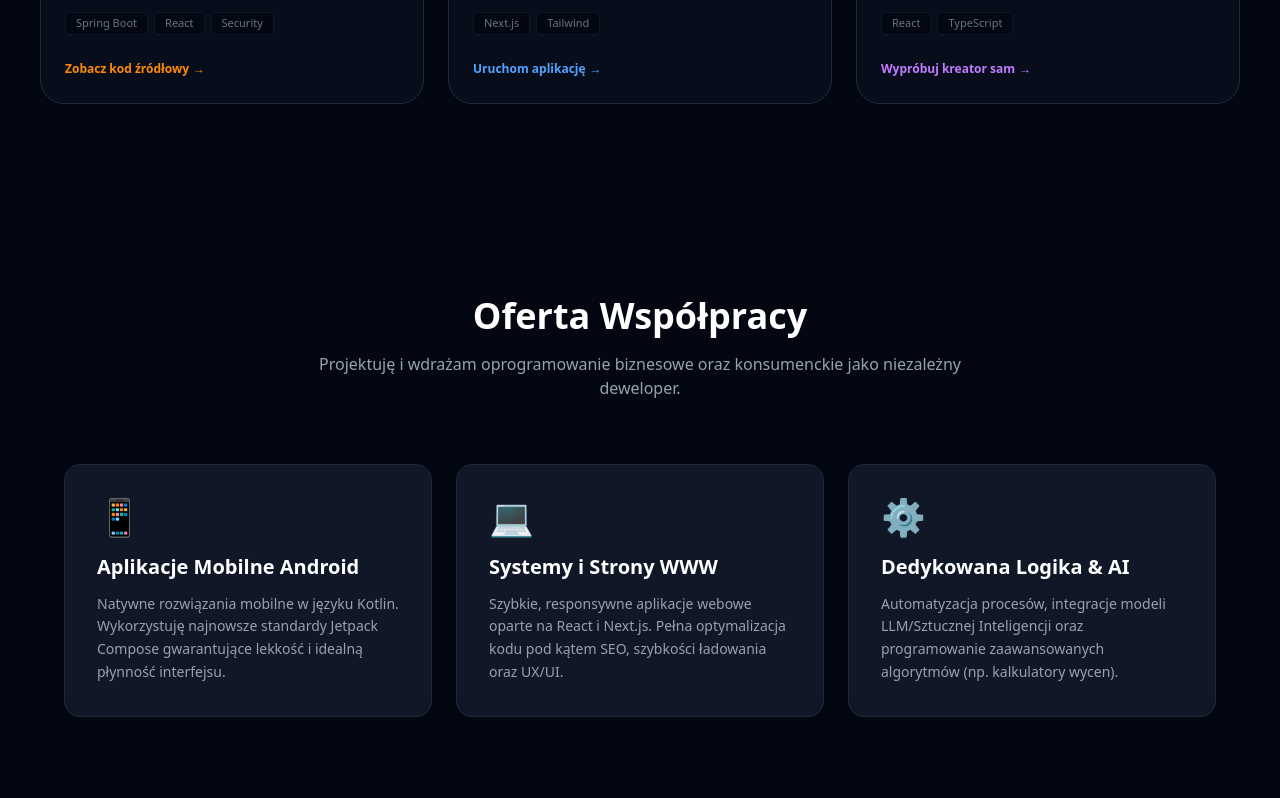
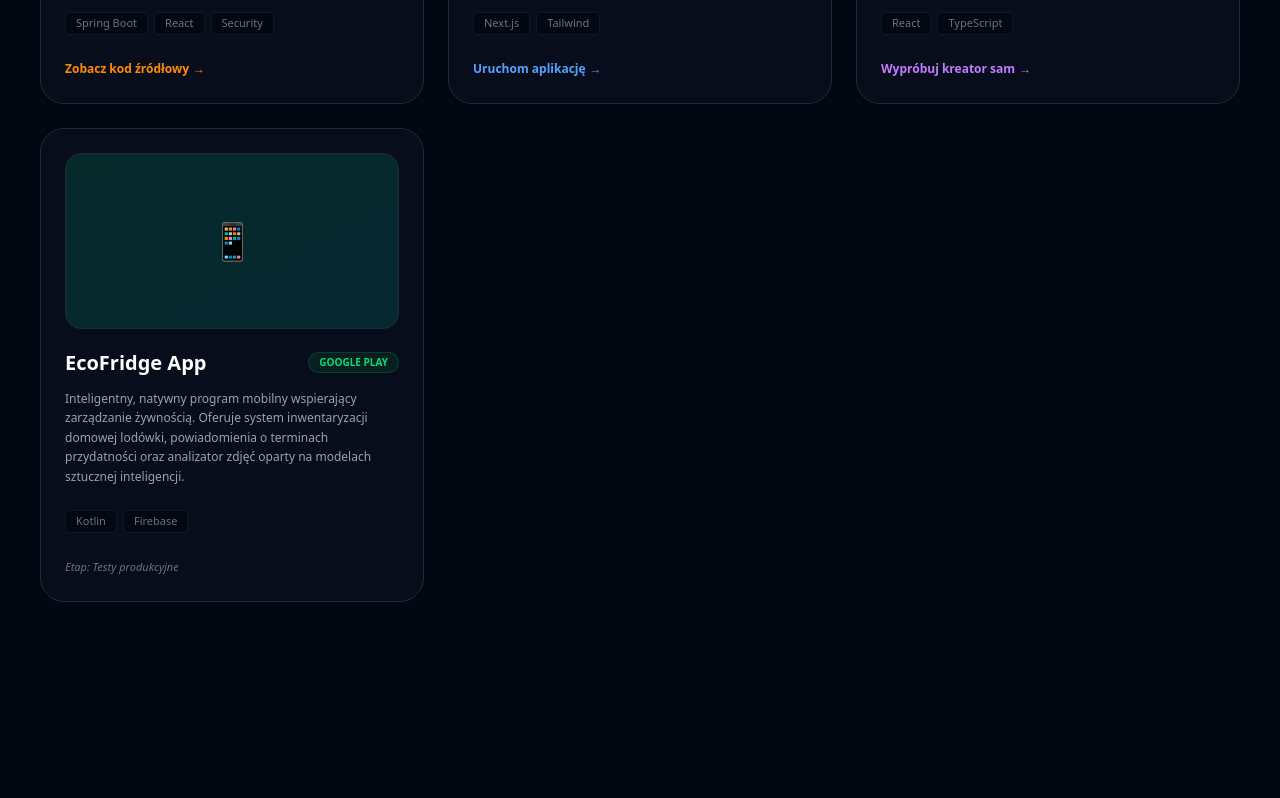
Before and after one commit to dzienbardzodobry/modern-portfolio-nextjs, a Next.js app: page / in a window 1280 px wide. Shown: the part 1440-2238 px from the top of the page. Built offline with nearby package versions, Linux system fonts and the light colour scheme.

Commit message:
Dodanie symulatora cateringu i stabilizacja nawigacji

```diff
--- a/app/page.tsx
+++ b/app/page.tsx
@@ -259,6 +259,35 @@ export default function Home() {
                 <Link href="/kreator-formularzy" className="inline-flex items-center text-xs font-bold text-purple-400 hover:text-purple-300 gap-1 group/link">
                   Wypróbuj kreator sam <span className="transform group-hover/link:translate-x-1 transition-transform">→</span>
                 </Link>
+              </div>
+            </motion.div>
+
+            {/* PROJEKT 4: EcoFridge */}
+            <motion.div
+              initial={{ opacity: 0, y: 20 }}
+              whileInView={{ opacity: 1, y: 0 }}
+              viewport={{ once: true }}
+              className="bg-gray-900/40 border border-gray-800 hover:border-green-500/40 p-6 rounded-3xl transition duration-500 group flex flex-col justify-between"
+            >
+              <div>
+                <div className="w-full h-44 rounded-2xl mb-5 bg-gradient-to-br from-emerald-600/20 to-teal-600/20 border border-gray-800 flex items-center justify-center relative overflow-hidden group-hover:from-emerald-600/30 group-hover:to-teal-600/30 transition duration-500">
+                  <div className="absolute inset-0 bg-[linear-gradient(to_right,#1f2937_1px,transparent_1px),linear-gradient(to_bottom,#1f2937_1px,transparent_1px)] bg-[size:24px_24px] opacity-20"></div>
+                  <span className="text-4xl group-hover:scale-110 transition duration-500">📱</span>
+                </div>
+                <div className="flex justify-between items-center mb-3">
+                  <h3 className="text-xl font-bold text-white group-hover:text-green-400 transition">EcoFridge App</h3>
+                  <span className="text-[10px] font-bold uppercase bg-green-500/10 text-green-400 px-2.5 py-0.5 rounded-full border border-green-500/20">Google Play</span>
+                </div>
+                <p className="text-gray-400 text-xs leading-relaxed mb-6">
+                  Inteligentny, natywny program mobilny wspierający zarządzanie żywnością. Oferuje system inwentaryzacji domowej lodówki, powiadomienia o terminach przydatności oraz analizator zdjęć oparty na modelach sztucznej inteligencji.
+                </p>
+              </div>
+              <div>
+                <div className="flex flex-wrap gap-1.5 mb-5">
+                  <span className="bg-gray-950 text-gray-500 text-[11px] px-2.5 py-0.5 rounded border border-gray-900">Kotlin</span>
+                  <span className="bg-gray-950 text-gray-500 text-[11px] px-2.5 py-0.5 rounded border border-gray-900">Firebase</span>
+                </div>
+                <span className="text-[11px] text-gray-500 italic">Etap: Testy produkcyjne</span>
               </div>
             </motion.div>
 
```
